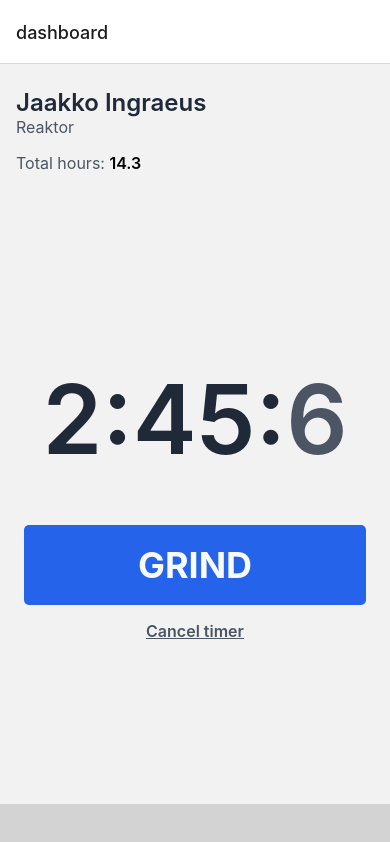
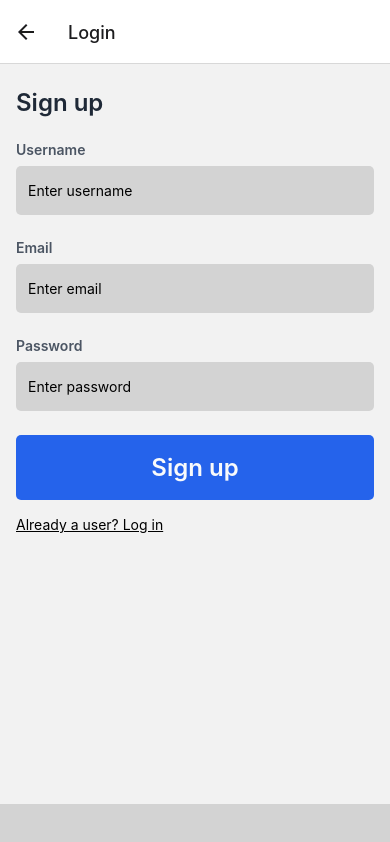
Before and after one commit to jaakkoingraeus/grind-app, a React Native app: screen /Login in a window 390 px wide. Built offline with nearby package versions, Linux system fonts and the light colour scheme; some icons are missing.

Commit message:
Change screen names

```diff
--- a/App.js
+++ b/App.js
@@ -46,10 +46,10 @@
     return (
         <NavigationContainer>
             <Stack.Navigator>
-                <Stack.Screen name="dashboard" component={DashBoard} />
-                <Stack.Screen name="settings" component={Profile} />
-                <Stack.Screen name="login" component={Login} />
-                <Stack.Screen name="companies" component={Companies} />
+                <Stack.Screen name="Main" component={DashBoard} />
+                <Stack.Screen name="Settings" component={Profile} />
+                <Stack.Screen name="Login" component={Login} />
+                <Stack.Screen name="Companies" component={Companies} />
             </Stack.Navigator>
         </NavigationContainer>
     );
--- a/components/ControlBar.js
+++ b/components/ControlBar.js
@@ -8,10 +8,10 @@
     faUserCog,
 } from "@fortawesome/free-solid-svg-icons";
 
-const ControlBar = ({ current, navigation }) => {
+const ControlBar = ({ navigation }) => {
     return (
         <View style={styles.container}>
-            <Pressable onPress={() => navigation.navigate("login")}>
+            <Pressable onPress={() => navigation.navigate("Login")}>
                 <FontAwesomeIcon
                     icon={faSignOutAlt}
                     style={styles.icon}
@@ -19,14 +19,14 @@
                 />
             </Pressable>
 
-            <Pressable onPress={() => navigation.navigate("dashboard")}>
+            <Pressable onPress={() => navigation.navigate("Main")}>
                 <FontAwesomeIcon
                     icon={faClock}
                     style={styles.icon}
                     size={theme.iconSizes.md}
                 />
             </Pressable>
-            <Pressable onPress={() => navigation.navigate("settings")}>
+            <Pressable onPress={() => navigation.navigate("Settings")}>
                 <FontAwesomeIcon
                     icon={faUserCog}
                     style={styles.icon}
```
